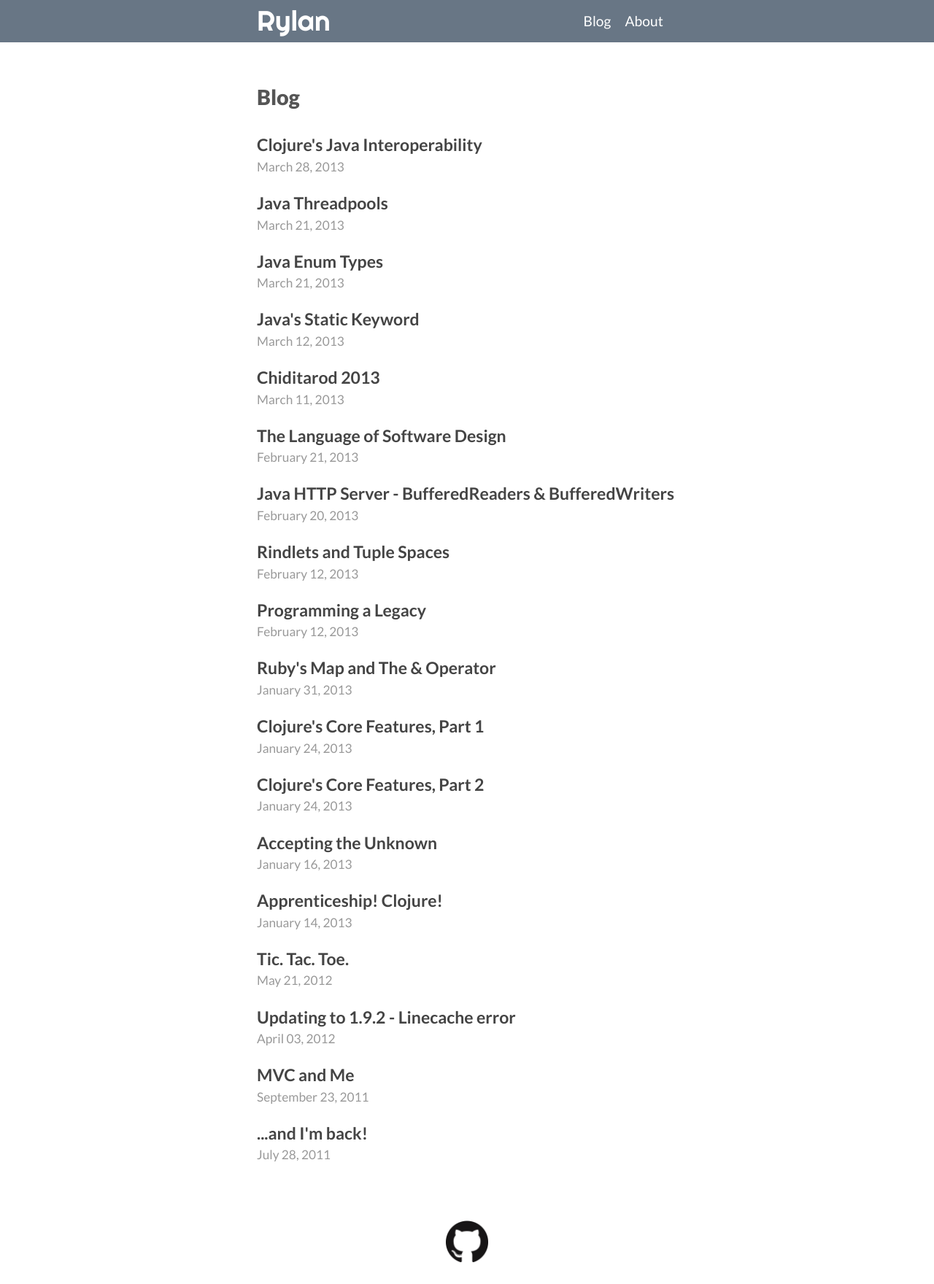
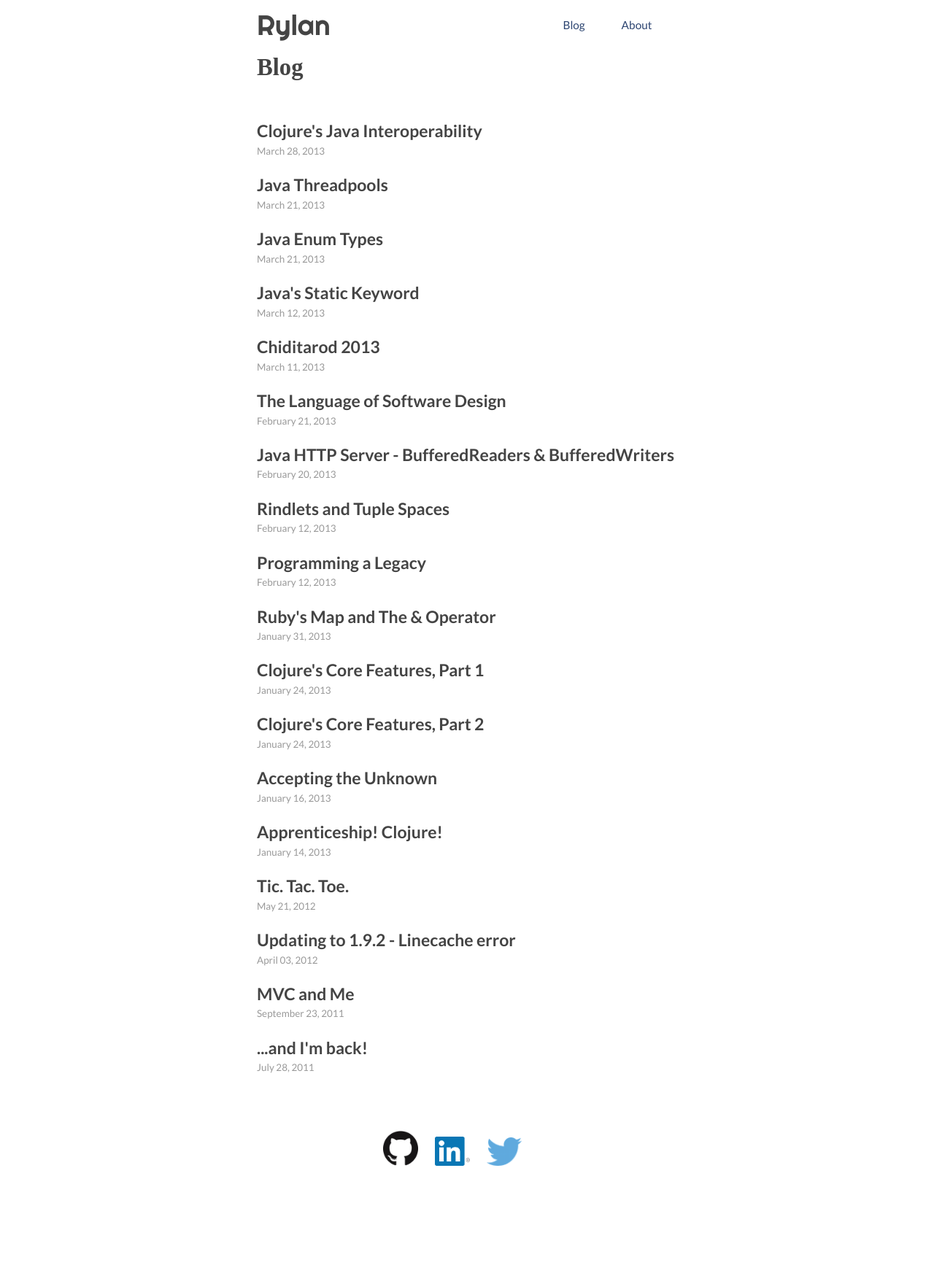
Before and after one commit to rylo/rylo.github.io, a Jekyll site: the page built from index.html, in a window 1280 px wide. Shown: the whole page at 73% size. Built offline with Jekyll 4.4.1, drawn with Linux system fonts in a browser that asks for light colours; Markdown is read by kramdown in place of the engine named in the settings; after the commit the page ends 1645 px from its top, so only the background shows below that.

Commit message:
style changes and adds additional footer content

```diff
--- a/_includes/footer.html
+++ b/_includes/footer.html
@@ -1,5 +1,15 @@
 <div class="container">
-  <a href="http://github.com/rylo">
-    <img src="/images/github-mark.png" class="github-logo">
-  </a>
+  <div class="external-logos">
+    <a href="http://github.com/rylo" target="_blank">
+      <img src="/images/github-logo.png" class="external-logo">
+    </a>
+
+    <a href="http://www.linkedin.com/in/rylandirksen" target="_blank">
+      <img src="/images/linkedin-logo.png" class="external-logo">
+    </a>
+
+    <a href="https://twitter.com/rylan_dirksen" target="_blank">
+      <img src="/images/twitter-logo.png" class="external-logo">
+    </a>
+  </div>
 </div>
--- a/css/main.css
+++ b/css/main.css
@@ -5,12 +5,11 @@ body {
 }
 
 h1 {
-  font-weight: 900;
+  color: #444;
+  font-family: "Raleway";
+  font-size: 1.7em;
+  font-weight: 700;
   margin: 0;
-}
-
-.post-header {
-  margin-bottom: 1.5rem;
 }
 
 h2 {
@@ -41,7 +40,6 @@ p {
   margin-top: 0;
 }
 
-
 pre {
   background-color: #f8f8f8;
   -moz-border-radius: 3px;
@@ -56,31 +54,50 @@ pre {
 }
 
 header {
-  background-color: #687685;
-  margin-bottom: 3rem;
+  background-color: #fff;
+  color: #152C55;
+  height: 3.7em;
 }
 
 .site-logo {
-  color: #fff;
+  color: #444;
   float: left;
   font-family: "Righteous", Arial;
   font-size: 2em;
+  line-height: 1.8em;
 }
 
 .navigation {
   float: right;
-  line-height: 3rem;
+  font-size: .8em;
+  line-height: 4.5em;
   list-style: none;
 }
 
 .navigation li {
   float: right;
   margin-right: 1rem;
+  padding: 0 1em 0 1em;
+}
+
+.navigation li:hover {
+  background-color: #f8f8f8;
 }
 
 .navigation li a {
-  color: #fff;
+  color: #2d4571;
   text-decoration: none;
+}
+
+.hero {
+  height: 400px;
+  background: url('/images/stars.jpg');
+  background-position: 0px -2418px, center;
+  display: block;
+}
+
+.home {
+  margin-top: 3em;
 }
 
 /* Profile Page */
@@ -95,9 +112,17 @@ header {
 
 /* Blog */
 
+.post {
+  margin-top: 2em;
+}
+
+.post-header {
+  margin-bottom: 1.5em;
+}
+
 .post-date {
   color: #999;
-  font-size: 0.9rem;
+  font-size: 0.7em;
 }
 
 .post-list {
@@ -109,10 +134,28 @@ header {
   margin-bottom: 1rem;
 }
 
-.github-logo {
-  width: 3rem;
+.read-more-posts {
+  display: block;
+}
+
+.read-more-posts:hover {
+  background: #f8f8f8;
+}
+
+/* Footer */
+
+.external-logos {
+  width: 13em;
+  margin: 0 auto;
+}
+
+.external-logo {
+  display: inline-block;
+  margin: 0 .5em;
+  width: 2.5em;
 }
 
 footer {
-  margin-top: 3rem;
+  margin-top: 3em;
+  padding-bottom: 2em;
 }
```
Also changed, not shown: images/github-logo.png (renamed from images/github-mark.png), images/linkedin-logo.png (added), images/twitter-logo.png (added).
